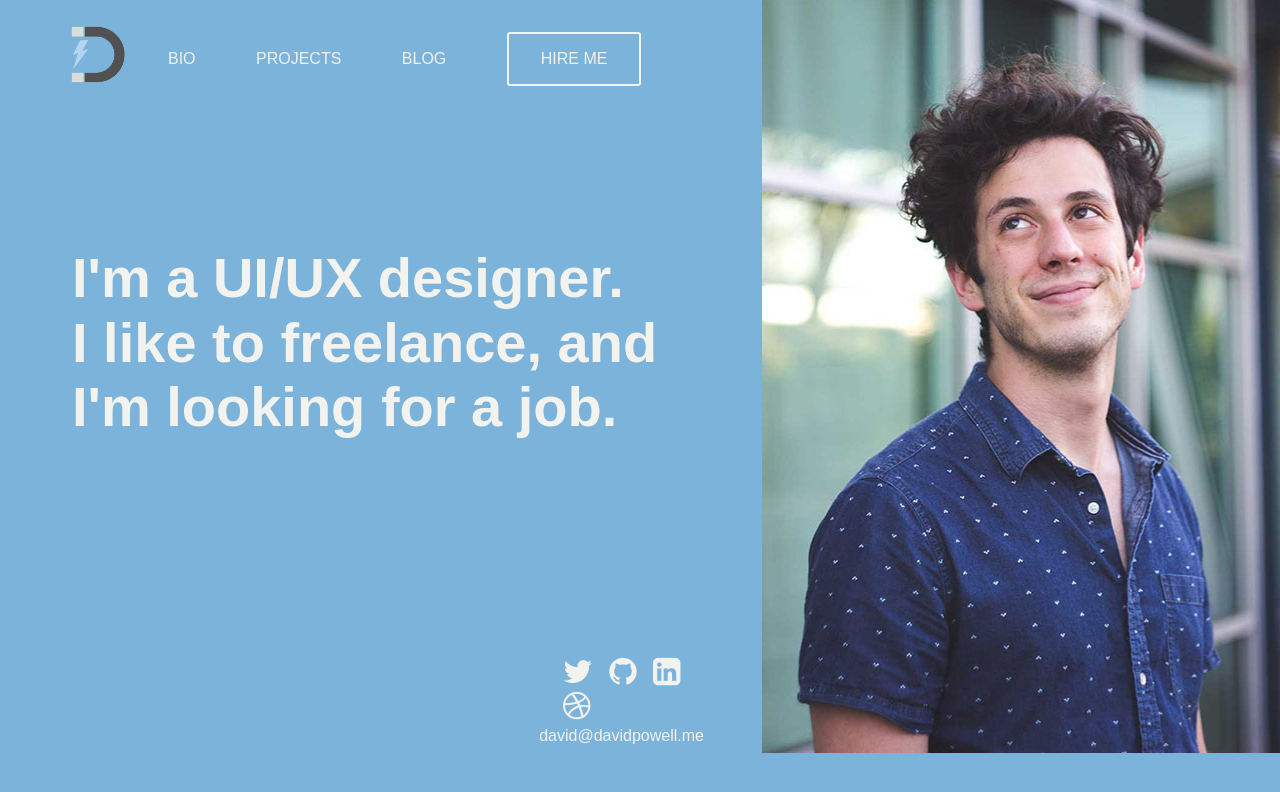
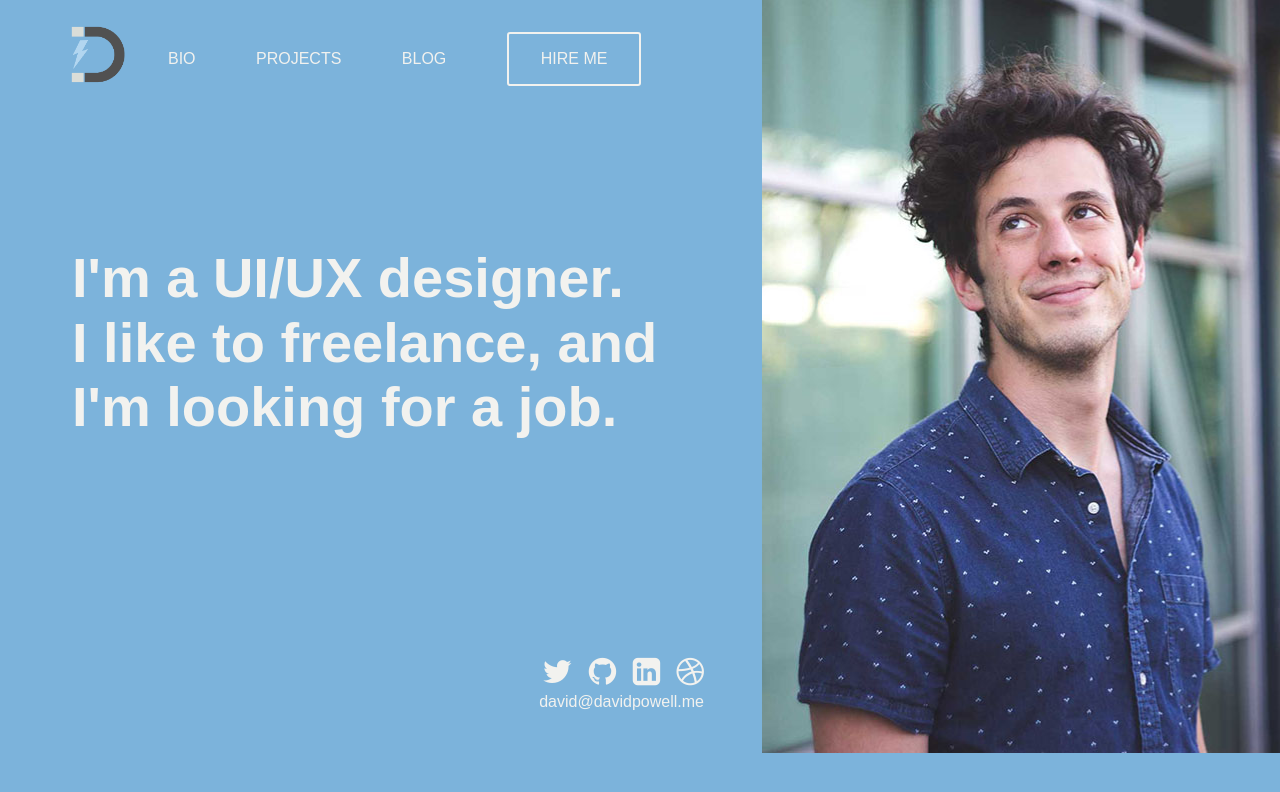
Before and after one commit to dinercoffee/davidpowellme.github.io, a Jekyll site: the page built from index.html, in a window 1280 px wide. Shown: the top 792 px of the page. Built offline with Jekyll 4.4.1, drawn with Linux system fonts in a browser that asks for light colours; nearby versions of some CDN libraries.

Commit message:
footer bug fix desktop

```diff
--- a/_includes/footer.html
+++ b/_includes/footer.html
@@ -1,5 +1,5 @@
 <footer class="site-footer">
-	<section class="col-sm-8 col-md-4 col-lg-3 contact">
+	<section class="col-sm-8 col-md-4 col-lg-5 contact">
 	  <div class="social">
 	    <a href="#"><i class="fa fa-twitter" aria-hidden="true"></i></a>
 	    <a href="#"><i class="fa fa-github" aria-hidden="true"></i></a>
```
